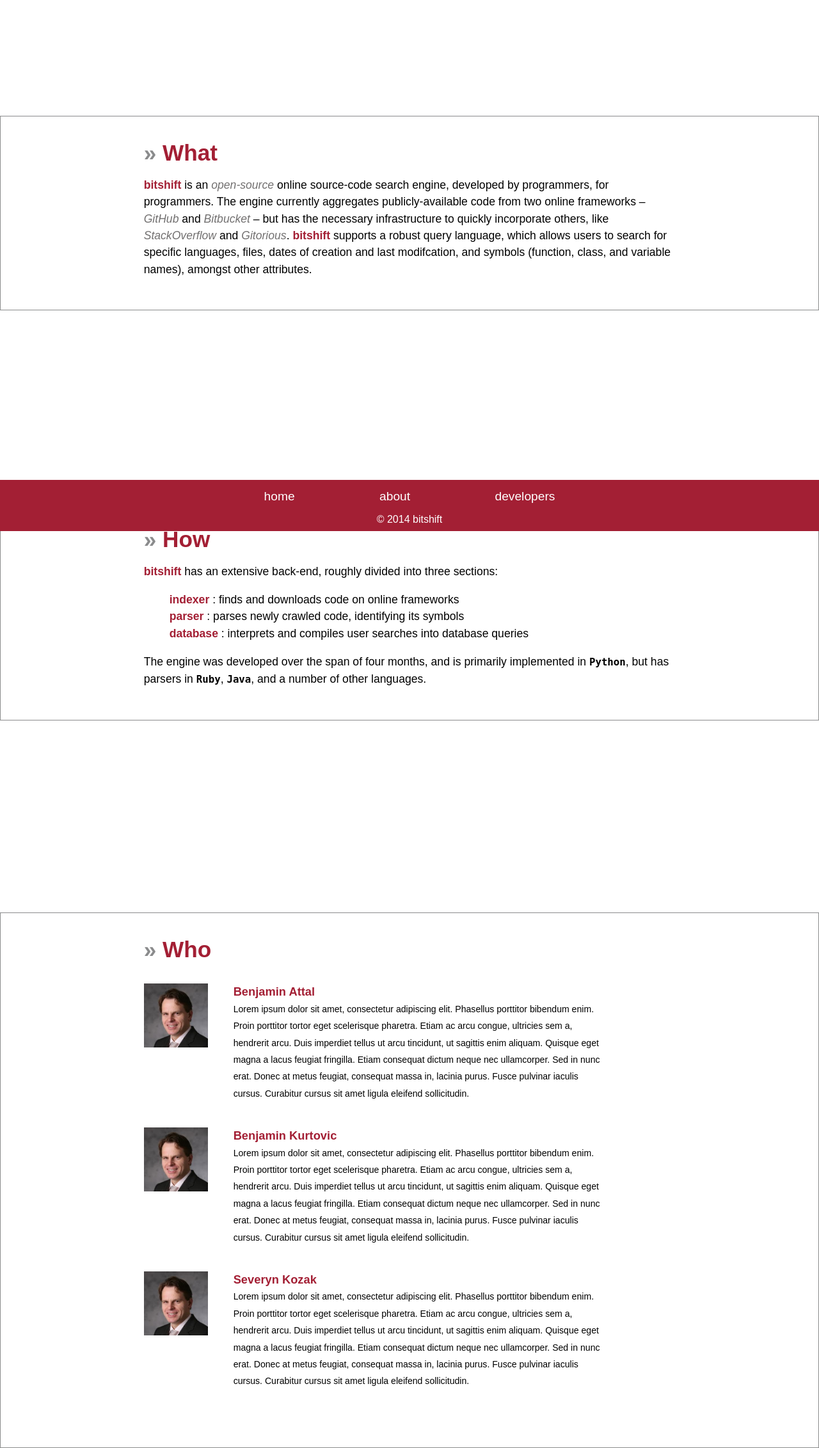
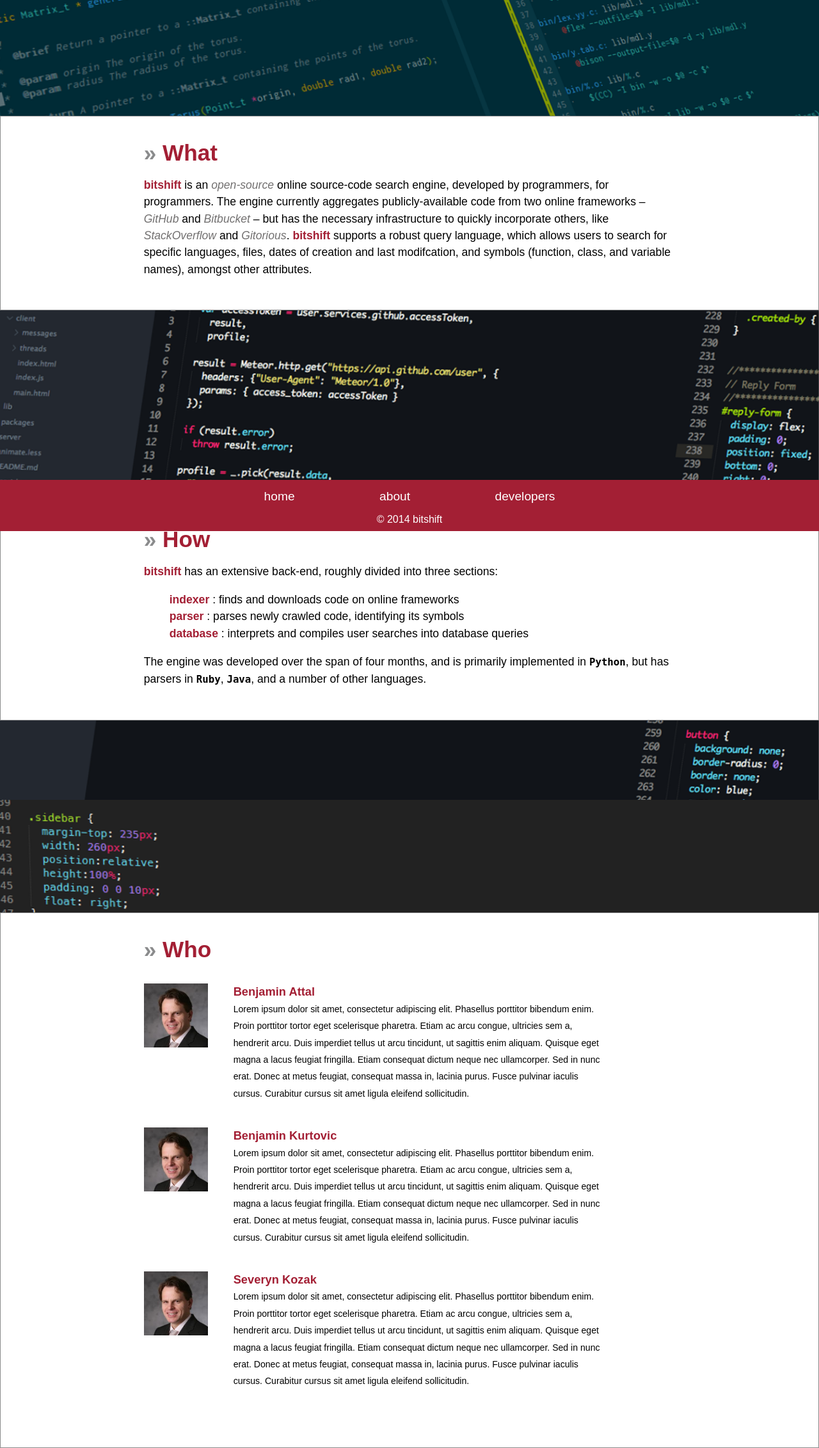
Before and after one commit to earwig/bitshift, a Flask app: page /about in a window 1280 px wide. Shown: the whole page at 64% size. Run offline with Flask 2, Linux system fonts and the light colour scheme; style sheets or scripts are compiled from the project's sources; parts of the project's set-up code (start-up, migrations or seed data) failed here and were passed over.

Commit message:
Modify parallax image speeds and offsets.
Add:
        templates/about.html, static/sass/about.sass
                -Change parallax image offsets and scroll speeds; current
                implementation still isn't scalable to different resolutions
                (it'll work for most, but not all).

```diff
--- a/static/sass/about.sass
+++ b/static/sass/about.sass
@@ -18,25 +18,26 @@
     &#img-1
         background: url(../img/about/bg1.png) no-repeat
         background-size: cover
-        height: 400px
-        top: -210px
+        height: 600px
+        top: -300px
 
     &#img-2
         background: url(../img/about/bg2.png) no-repeat
-        height: $img-height + 530
-        top: 550px
+        background-size: cover
+        height: $img-height + 300
+        top: 450px
 
     &#img-3
         background: url(../img/about/bg3.png) no-repeat
         background-size: cover
-        height: $img-height + 250
-        top: 1560px
+        height: $img-height + 300
+        top: 1250px
 
     &#img-4
         background: url(../img/about/bg4.png) no-repeat
         background-size: cover
         height: $img-height + 400
-        top: 5280px
+        top: 2500px
 
 div.section
     background-color: white
--- a/templates/about.html
+++ b/templates/about.html
@@ -12,10 +12,10 @@
 = endblock
 
 = block after_body
-  <!-- <div id="img-1" class="bg" speed="-1.25"></div> -->
-  <!-- <div id="img-2" class="bg" speed="1.8"></div> -->
-  <!-- <div id="img-3" class="bg" speed="1.6"></div> -->
-  <!-- <div id="img-4" class="bg" speed="3.64"></div> -->
+  <div id="img-1" class="bg" speed="-1.25"></div>
+  <div id="img-2" class="bg" speed="1.4"></div>
+  <div id="img-3" class="bg" speed="1.4"></div>
+  <div id="img-4" class="bg" speed="1.4"></div>
 
   <div id="top" class="section">
     <div class="centered">
```
